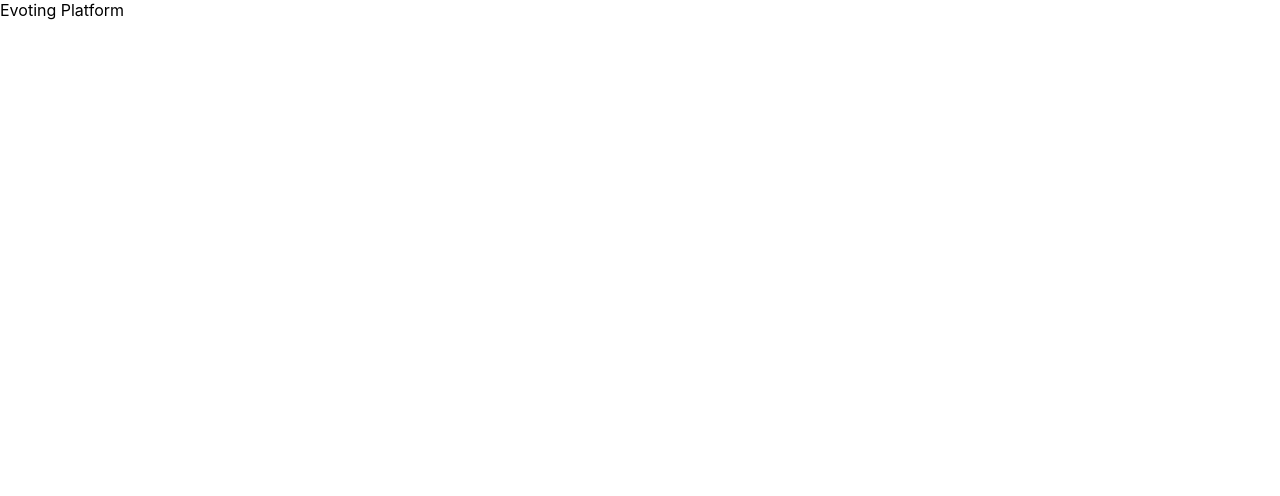
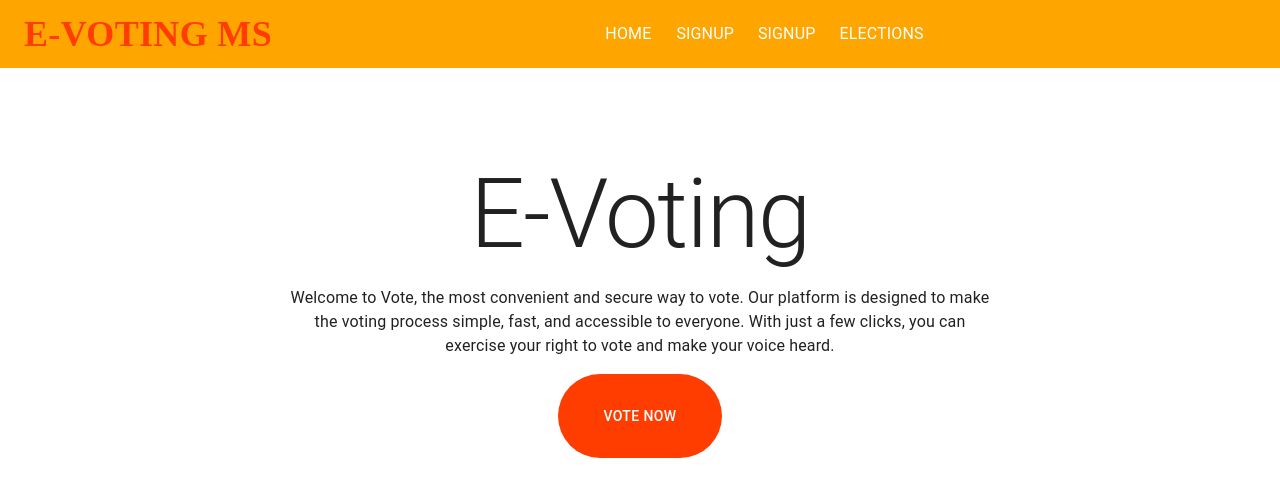
Before and after one commit to Sanctus-Peter/e-voting_system, a React (Create React App) app in the folder e_voting_app/: page / in a window 1280 px wide. Shown: the top 496 px of the page. Built offline with nearby package versions, Linux system fonts and the light colour scheme.

Commit message:
Intial set up for Home page

```diff
--- a/e_voting_app/package.json
+++ b/e_voting_app/package.json
@@ -13,6 +13,7 @@
     "react": "^18.2.0",
     "react-dom": "^18.2.0",
     "react-icons": "^4.8.0",
+    "react-router-dom": "^6.9.0",
     "react-scripts": "5.0.1",
     "web-vitals": "^2.1.4"
   },
--- a/e_voting_app/src/App.css
+++ b/e_voting_app/src/App.css
@@ -1,2 +1,6 @@
 .app {
+  min-width: 100vw;
+  min-height: 100vh;
+  display: flex;
+  flex-direction: column;
 }
--- a/e_voting_app/src/App.js
+++ b/e_voting_app/src/App.js
@@ -1,10 +1,22 @@
 import './App.css'
+import { CssBaseline, ThemeProvider } from '@mui/material'
+import { BrowserRouter as Router, Route, Routes } from 'react-router-dom'
+// import ProtectedRoute from './components/ProtectedRoute'
+import defaultTheme from './themes/default'
+import Home from './pages/Home'
 
 function App() {
   return (
-    <div className='App'>
-      <header className='App-header'>Evoting Platform</header>
-    </div>
+    <ThemeProvider theme={defaultTheme}>
+      <div className='app'>
+        <Router>
+          <Routes>
+            <Route index element={<Home />} />
+          </Routes>
+        </Router>
+        <CssBaseline />
+      </div>
+    </ThemeProvider>
   )
 }
 
--- /dev/null
+++ b/e_voting_app/src/components/Header.jsx
@@ -0,0 +1,139 @@
+import React, { useState } from 'react'
+// import './css/Header.css'
+import {
+  AppBar,
+  Box,
+  Toolbar,
+  IconButton,
+  Typography,
+  Menu,
+  MenuItem,
+  Button,
+  Container,
+} from '@mui/material'
+import { ImMenu } from 'react-icons/im'
+// import darkLogo from '../assets/logo_dark.png'
+import styled from '@emotion/styled'
+import { Link } from 'react-router-dom'
+
+const pages = [
+  { text: 'Home', url: '/' },
+  { text: 'Signup', url: '/signup' },
+  { text: 'Signup', url: '/signup' },
+  { text: 'Elections', url: '/elections' },
+]
+const BrandName = styled(Typography)`
+  height: 44px;
+  font-family: 'Irish Grover';
+  font-style: normal;
+  font-weight: 600;
+  font-size: 36px;
+  line-height: 44px;
+  color: #ff3d00;
+`
+function Header() {
+  const [anchorElNav, setAnchorElNav] = useState(null)
+
+  const handleOpenNavMenu = (event) => {
+    setAnchorElNav(event.currentTarget)
+  }
+
+  const handleCloseNavMenu = () => {
+    setAnchorElNav(null)
+  }
+
+  return (
+    <AppBar
+      sx={{ background: 'orange' }}
+      position='sticky'
+      className='header'
+      elevation={0.5}
+    >
+      <Container maxWidth='xl'>
+        <Toolbar disableGutters>
+          <Box
+            sx={{ gap: '15px', display: { xs: 'none', md: 'flex' } }}
+            className='brand'
+          >
+            <BrandName>E-VOTING MS</BrandName>
+          </Box>
+
+          <Box sx={{ flexGrow: 1, display: { xs: 'flex', md: 'none' } }}>
+            <IconButton
+              size='large'
+              aria-label='account of current user'
+              aria-controls='menu-appbar'
+              aria-haspopup='true'
+              onClick={handleOpenNavMenu}
+              color='inherit'
+            >
+              <ImMenu />
+            </IconButton>
+            <Menu
+              id='menu-appbar'
+              anchorEl={anchorElNav}
+              anchorOrigin={{
+                vertical: 'bottom',
+                horizontal: 'left',
+              }}
+              keepMounted
+              transformOrigin={{
+                vertical: 'top',
+                horizontal: 'left',
+              }}
+              open={Boolean(anchorElNav)}
+              onClose={handleCloseNavMenu}
+              sx={{
+                display: { xs: 'block', md: 'none' },
+              }}
+            >
+              {pages.map((page) => (
+                <MenuItem key={page} onClick={handleCloseNavMenu}>
+                  <NavItem page={page} />
+                </MenuItem>
+              ))}
+            </Menu>
+          </Box>
+          <BrandName sx={{ flexGrow: 1, display: { xs: 'flex', md: 'none' } }}>
+            E-VOTING MS
+          </BrandName>
+          <Box
+            gap={1}
+            sx={{
+              flexGrow: 1,
+              display: { xs: 'none', md: 'flex' },
+              justifyContent: 'center',
+              flexWrap: 'wrap',
+            }}
+          >
+            {pages.map((page, i) => (
+              <Button
+                key={i + 1}
+                onClick={handleCloseNavMenu}
+                sx={{ my: 2, color: 'white', display: 'block' }}
+              >
+                <NavItem page={page} />
+              </Button>
+            ))}
+          </Box>
+        </Toolbar>
+      </Container>
+    </AppBar>
+  )
+}
+
+const NavItem = ({ page }) => {
+  return (
+    <Link
+      style={{
+        textDecoration: 'none',
+        color: 'inherit',
+      }}
+      to={page.url}
+    >
+      <Typography textAlign='center'>{page.text}</Typography>
+    </Link>
+  )
+}
+
+export default Header
--- /dev/null
+++ b/e_voting_app/src/components/ProtectedRoute.jsx
@@ -0,0 +1,27 @@
+import React from 'react'
+import { useEffect } from 'react'
+import { Navigate } from 'react-router-dom'
+import { useStateValue } from '../StateProvider'
+
+function ProtectedRoute({ children, restrictedTo = [], redirect = '/' }) {
+  const [{ user }, dispatch] = useStateValue()
+  const loggedInUser = JSON.parse(localStorage.getItem('user'))
+
+  useEffect(() => {
+    if (!user && loggedInUser) {
+      dispatch({ type: 'SET_USER', data: loggedInUser })
+    }
+  }, [user, loggedInUser])
+
+  if (!loggedInUser) {
+    return <Navigate to='/' replace={true} />
+  }
+
+  if (restrictedTo.length && !restrictedTo.includes(loggedInUser?.role)) {
+    return <Navigate to={redirect} replace={true} />
+  }
+
+  return <>{children}</>
+}
+
+export default ProtectedRoute
--- a/e_voting_app/src/index.js
+++ b/e_voting_app/src/index.js
@@ -2,10 +2,14 @@ import React from 'react'
 import ReactDOM from 'react-dom/client'
 import './index.css'
 import App from './App'
+import { initialState, reducer } from './store/reducer'
+import { StateProvider } from './store/StateProvider'
 
 const root = ReactDOM.createRoot(document.getElementById('root'))
 root.render(
   <React.StrictMode>
-    <App />
+    <StateProvider initialState={initialState} reducer={reducer}>
+      <App />
+    </StateProvider>
   </React.StrictMode>
 )
--- /dev/null
+++ b/e_voting_app/src/pages/Home.jsx
@@ -0,0 +1,46 @@
+import styled from '@emotion/styled'
+import { Button, Grid, Typography } from '@mui/material'
+import { Box } from '@mui/system'
+import React from 'react'
+import Header from '../components/Header'
+
+const CtaButton = styled(Button)`
+  padding: 30px 45px;
+  color: #ffffff;
+  background: #ff3d00;
+  border-radius: 60px;
+`
+
+function Home() {
+  return (
+    <div>
+      <Header />
+      <Grid
+        display={'grid'}
+        style={{}}
+        sx={{ minHeight: { xs: '700px', md: '60vh' }, placeItems: 'center' }}
+      >
+        <Box
+          display={'flex'}
+          flexDirection='column'
+          justifyContent={'center'}
+          alignItems='center'
+          gap={'1rem'}
+          flex={1}
+          p={2}
+        >
+          <Typography variant='h1'>E-Voting</Typography>
+          <Typography maxWidth={'700px'} textAlign='center'>
+            Welcome to Vote, the most convenient and secure way to vote. Our
+            platform is designed to make the voting process simple, fast, and
+            accessible to everyone. With just a few clicks, you can exercise
+            your right to vote and make your voice heard.
+          </Typography>
+          <CtaButton>Vote Now</CtaButton>
+        </Box>
+      </Grid>
+    </div>
+  )
+}
+
+export default Home
--- /dev/null
+++ b/e_voting_app/src/store/StateProvider.js
@@ -0,0 +1,11 @@
+import React, { createContext, useContext, useReducer } from 'react'
+
+export const StateContext = createContext()
+
+export const StateProvider = ({ reducer, initialState, children }) => (
+  <StateContext.Provider value={useReducer(reducer, initialState)}>
+    {children}
+  </StateContext.Provider>
+)
+
+export const useStateValue = () => useContext(StateContext)
--- /dev/null
+++ b/e_voting_app/src/store/reducer.js
@@ -0,0 +1,78 @@
+export const initialState = {
+  elections: [],
+  loadingData: false,
+  user: null,
+  userType: null,
+  token: null,
+}
+
+const updateFunction = (collection, modified, isDelete = false) => {
+  const index = collection.findIndex((ses) => ses.id === modified?.id)
+  const updated = [...collection]
+  if (isDelete) updated.splice(index, 1)
+  else updated[index] = modified
+  return updated
+}
+
+export const reducer = (state, action) => {
+  switch (action.type) {
+    case 'SET_LOADING':
+      return {
+        ...state,
+        loadingData: action.data,
+      }
+
+    case 'SET_ELECTIONS':
+      return {
+        ...state,
+        elections: action.data,
+      }
+
+    case 'UPDATE_ELECTION':
+      return {
+        ...state,
+        elections: updateFunction(state.elections, action.data),
+      }
+    case 'DELETE_ELECTION':
+      return {
+        ...state,
+        elections: updateFunction(state.elections, { id: action.data }, true),
+      }
+    case 'ADD_ELECTION':
+      return {
+        ...state,
+        elections: [...state.elections, action.data],
+      }
+
+    case 'SET_USER':
+      return {
+        ...state,
+        user: action.data,
+      }
+    case 'SET_USER_TYPE':
+      return {
+        ...state,
+        userType: action.data,
+      }
+    case 'UPDATE_USER': {
+      return {
+        ...state,
+        user: { ...state.user, [action.key]: action.value },
+      }
+    }
+    case 'SET_TOKEN':
+      return {
+        ...state,
+        token: action.token,
+      }
+    case 'LOGOUT':
+      return {
+        ...state,
+        token: null,
+        user: null,
+      }
+    default:
+      console.error(`Action ${action.type} not Implemented`)
+      return state
+  }
+}
--- /dev/null
+++ b/e_voting_app/src/themes/default.js
@@ -0,0 +1,30 @@
+import { createTheme } from '@mui/material'
+
+const theme = createTheme({
+  // palette: {
+  //   type: 'light',
+  //   primary: {
+  //     main: '#030412',
+  //     dark: '#504E67',
+  //     light: '#171150',
+  //   },
+  //   secondary: {
+  //     main: '#FD295A',
+  //   },
+  //   background: {
+  //     default: '#F8F9FD',
+  //     white: ' rgba(255, 255, 255, 0.961)',
+  //   },
+  // },
+  // typography: {
+  //   fontFamily: "'Poppins', Roboto, Helvetica, Arial, sans-serif",
+  // },
+
+  overrides: {
+    MuiPaper: {
+      backgroundColor: '#171150',
+    },
+  },
+})
+
+export default theme
```
Also changed, not shown: 1 other file (tests, documents, lock files or other folders).
